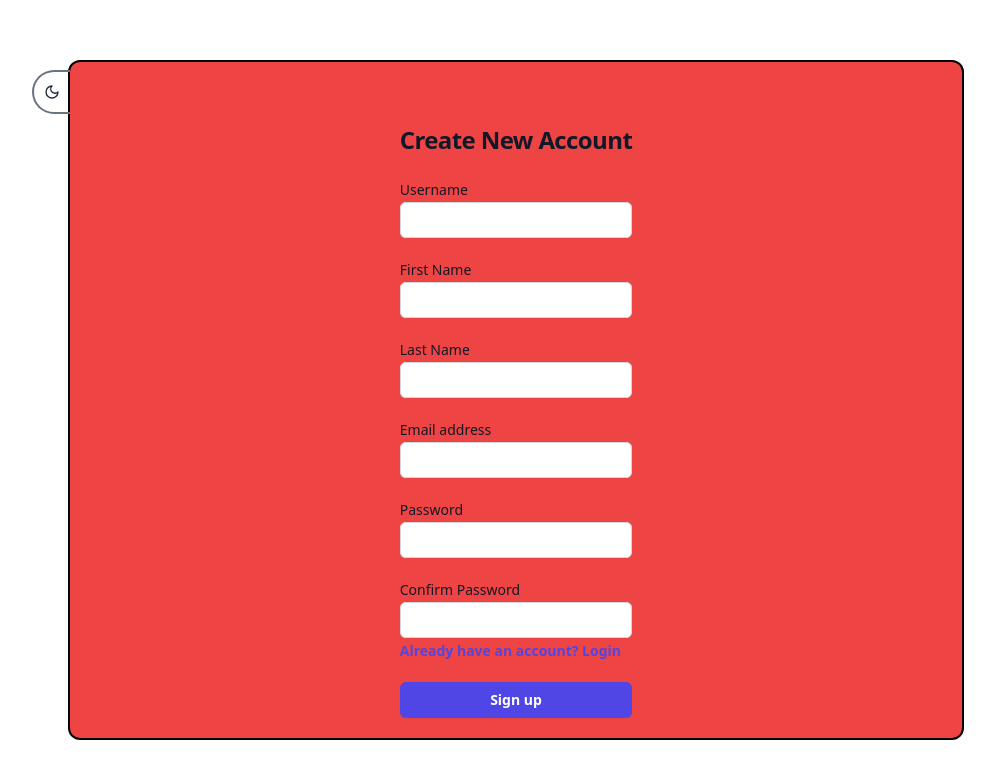
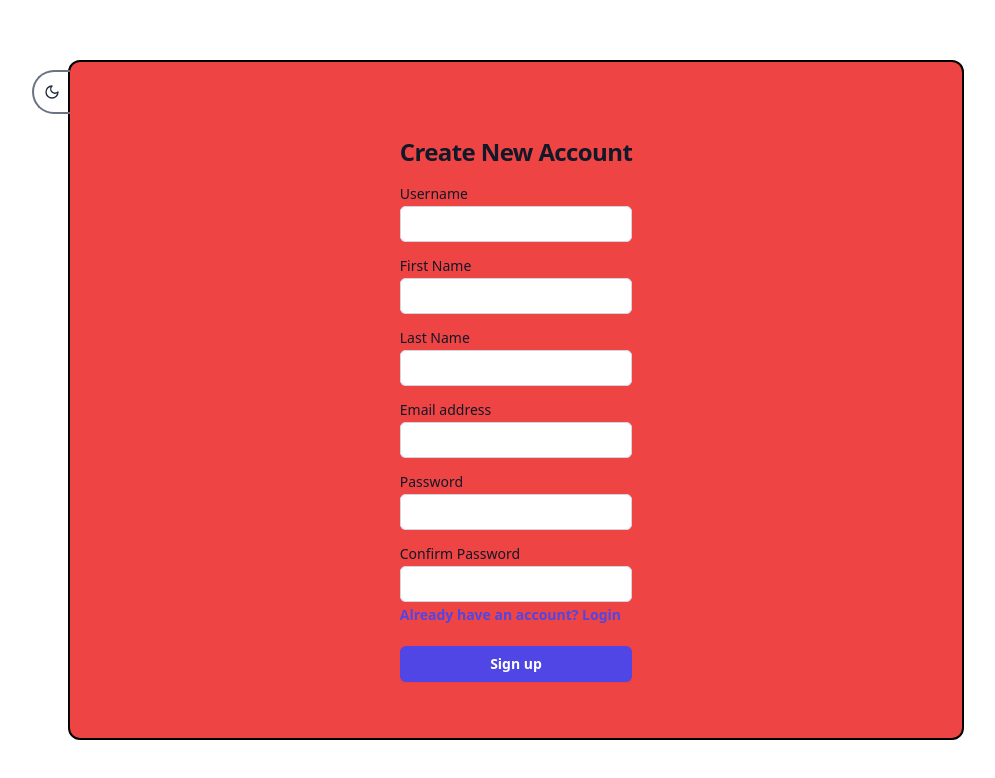
Before and after one commit to Emmm-07/ChatApp_Frontend, a React (Vite) app: page /signup in a window 1280 px wide. Shown: the top 778 px of the page, without its empty margins (124-1119 px from the left). Built offline with nearby package versions, Linux system fonts and the light colour scheme.

Commit message:
fix: if newly created user, "No messages yet"

```diff
--- a/src/components/ChatPanel.jsx
+++ b/src/components/ChatPanel.jsx
@@ -18,8 +18,9 @@ const ChatPanel = () => {
     const [recipeintName, setRecipientName] = useState(null)
     const [isChatsLoading, setIsChatsLoading] = useState(true);
     const [isStillSending, setIsStillSending] = useState(false);
-    const storedLatestMessages = JSON.parse(localStorage.getItem('lastMessages'))
-    const [lastMessage, setLastMessage] = useState(storedLatestMessages || {})
+    const storedLatestMessages = JSON.parse(localStorage.getItem('lastMessages'));
+    const [lastMessage, setLastMessage] = useState(storedLatestMessages || {});
+    const [error, setError] = useState(null);
     const navigate = useNavigate();
     const bottomRef = useRef(null);
 
@@ -103,6 +104,11 @@ const ChatPanel = () => {
                'Authorization': `Bearer ${localStorage.getItem('access')}`,
            }
          }).then(response=>{
+            setError(null)
+           if(response.data.error){
+                setError(response.data.error);
+                return
+           }
            setMessages(response.data.messages);
            setIsChatsLoading(false);
            console.log("last message: ",response.data.lastMessage)
@@ -181,7 +187,9 @@ const ChatPanel = () => {
                 <ScrollBar height='h-[80%]' className="bg-white p-4 rounded shadow-md w-full overflow-y-auto mt-3 space-y-5">
                     {/* Render messages */}
                     { isChatsLoading ?
-                        <ChatLoadingSkeleton/>
+                        !error?<ChatLoadingSkeleton/>
+                            :
+                            <div className="h-[90%] content-center text-black text-lg text-center">{error}</div>
                         :
                         messages.map((msg, idx) => (
                             <div key={idx} className={`border-b border-gray-300 break-words max-w-[45%] w-fit rounded-3xl py-1 pl-2 pr-2 ${!msg.recipient || msg.recipient == recipientId? 'bg-blue-500 ml-auto rounded-br-none':'bg-gray-500 rounded-bl-none'}`} >
--- a/src/components/Login.jsx
+++ b/src/components/Login.jsx
@@ -17,6 +17,7 @@ const Login = () => {
                 headers:{
                     "Content-Type" : 'application/json'
                 },
+                credentials: "include", // Important for CORS
                 body: JSON.stringify({
                     username: username,
                     password: password,
@@ -84,7 +85,7 @@ const Login = () => {
             </div>
 
             <div>
-                <button type="submit" className="flex w-full justify-center rounded-md bg-indigo-600 px-3 py-1.5 text-sm/6 font-semibold  shadow-sm hover:bg-indigo-500 focus-visible:outline focus-visible:outline-2 focus-visible:outline-offset-2 focus-visible:outline-indigo-600">Sign in</button>
+                <button type="submit" className="flex mt-5 w-full justify-center rounded-md bg-indigo-600 px-3 py-1.5 text-sm/6 font-semibold  shadow-sm hover:bg-indigo-500 focus-visible:outline focus-visible:outline-2 focus-visible:outline-offset-2 focus-visible:outline-indigo-600">Login</button>
             </div>
             </form>
 
--- a/src/components/Signup.jsx
+++ b/src/components/Signup.jsx
@@ -48,12 +48,12 @@ const Signup = () => {
 
     return (
         <>
-        <div className="flex min-h-full flex-col justify-center px-6 py-12 lg:px-8">
-    <div className="sm:mx-auto sm:w-full sm:max-w-sm">
+        <div className="flex min-h-full flex-col justify-center px-6  lg:px-8">
+    <div className="sm:mx-auto sm:w-full sm:max-w-sm -mt-6">
         <h2 className="mt-10 text-center text-2xl/9 font-bold tracking-tight text-gray-900">Create New Account</h2>
     </div>
 
-    <div className="mt-5 sm:mx-auto sm:w-full sm:max-w-sm">
+    <div className="mt-3 sm:mx-auto sm:w-full sm:max-w-sm">
         <form onSubmit={handleSignup}>
             <div>
                 <label for="username" className="block text-sm/6  font-medium text-gray-900">Username</label>
@@ -64,7 +64,7 @@ const Signup = () => {
                         required
                     className="block w-full rounded-md bg-white px-3  py-1.5 text-base text-gray-900 outline outline-1 -outline-offset-1 outline-gray-300 placeholder:text-gray-400 focus:outline focus:outline-2 focus:-outline-offset-2 focus:outline-indigo-600 sm:text-sm/6"
                     />
-                <label for="firstname" className="block text-sm/6 mt-5 font-medium text-gray-900">First Name</label>
+                <label for="firstname" className="block text-sm/6 mt-3 font-medium text-gray-900">First Name</label>
                     <input
                         type="text"
                         value={firstname}
@@ -72,7 +72,7 @@ const Signup = () => {
                         required
                     className="block w-full rounded-md bg-white px-3  py-1.5 text-base text-gray-900 outline outline-1 -outline-offset-1 outline-gray-300 placeholder:text-gray-400 focus:outline focus:outline-2 focus:-outline-offset-2 focus:outline-indigo-600 sm:text-sm/6"
                     />
-                <label for="lastname" className="block text-sm/6  mt-5 font-medium text-gray-900">Last Name</label>
+                <label for="lastname" className="block text-sm/6  mt-3 font-medium text-gray-900">Last Name</label>
                     <input
                         type="text"
                         value={lastname}
@@ -81,7 +81,7 @@ const Signup = () => {
                     className="block w-full rounded-md bg-white px-3  py-1.5 text-base text-gray-900 outline outline-1 -outline-offset-1 outline-gray-300 placeholder:text-gray-400 focus:outline focus:outline-2 focus:-outline-offset-2 focus:outline-indigo-600 sm:text-sm/6"
                     />
 
-                <label for="email" className="block text-sm/6 mt-5  font-medium text-gray-900">Email address</label>
+                <label for="email" className="block text-sm/6 mt-3  font-medium text-gray-900">Email address</label>
                 <input
                     type="email"
                     value={email}
@@ -94,7 +94,7 @@ const Signup = () => {
 
             <div>
 
-                <label for="password" className="block text-sm/6 mt-5 font-medium text-gray-900">Password</label>
+                <label for="password" className="block text-sm/6 mt-3 font-medium text-gray-900">Password</label>
                 <input
                     type="password"
                     value={password}
@@ -105,7 +105,7 @@ const Signup = () => {
                 />
 
 
-                <label for="confirmPassword" className="block text-sm/6 mt-5 font-medium text-gray-900">Confirm Password</label>
+                <label for="confirmPassword" className="block text-sm/6 mt-3 font-medium text-gray-900">Confirm Password</label>
                 <input
                     type="password"
 
@@ -118,7 +118,10 @@ const Signup = () => {
             </div>
 
             <div>
-                <button type="submit" className="flex w-full justify-center rounded-md bg-indigo-600 mt-5 px-3 py-1.5 text-sm/6 font-semibold text-white shadow-sm hover:bg-indigo-500 focus-visible:outline focus-visible:outline-2 focus-visible:outline-offset-2 focus-visible:outline-indigo-600">Sign up</button>
+                <button type="submit" className="flex w-full justify-center rounded-md bg-indigo-600 mt-5 px-3 py-1.5 text-sm/6 font-semibold text-white shadow-sm hover:bg-indigo-500 focus-visible:outline focus-visible:outline-2 focus-visible:outline-offset-2 focus-visible:outline-indigo-600"
+                >
+                    Sign up
+                </button>
             </div>
         </form>
 
```
